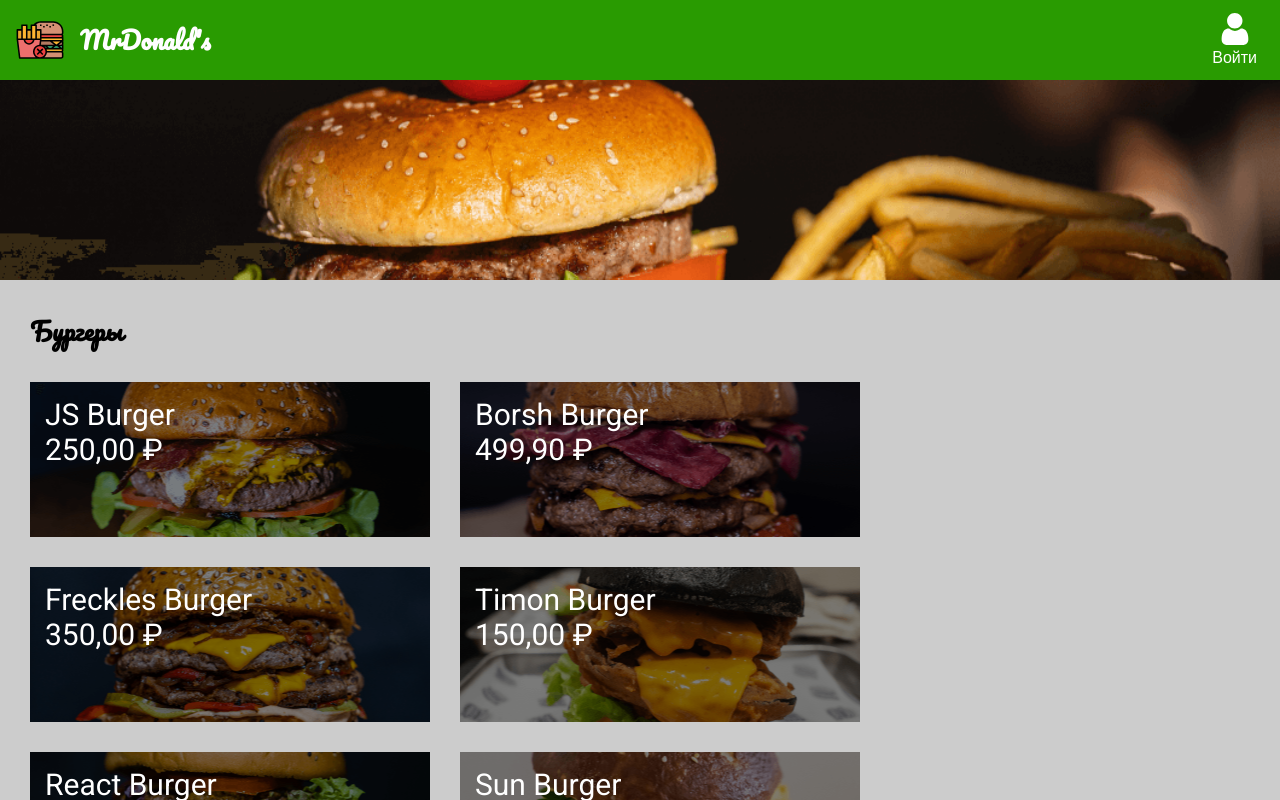
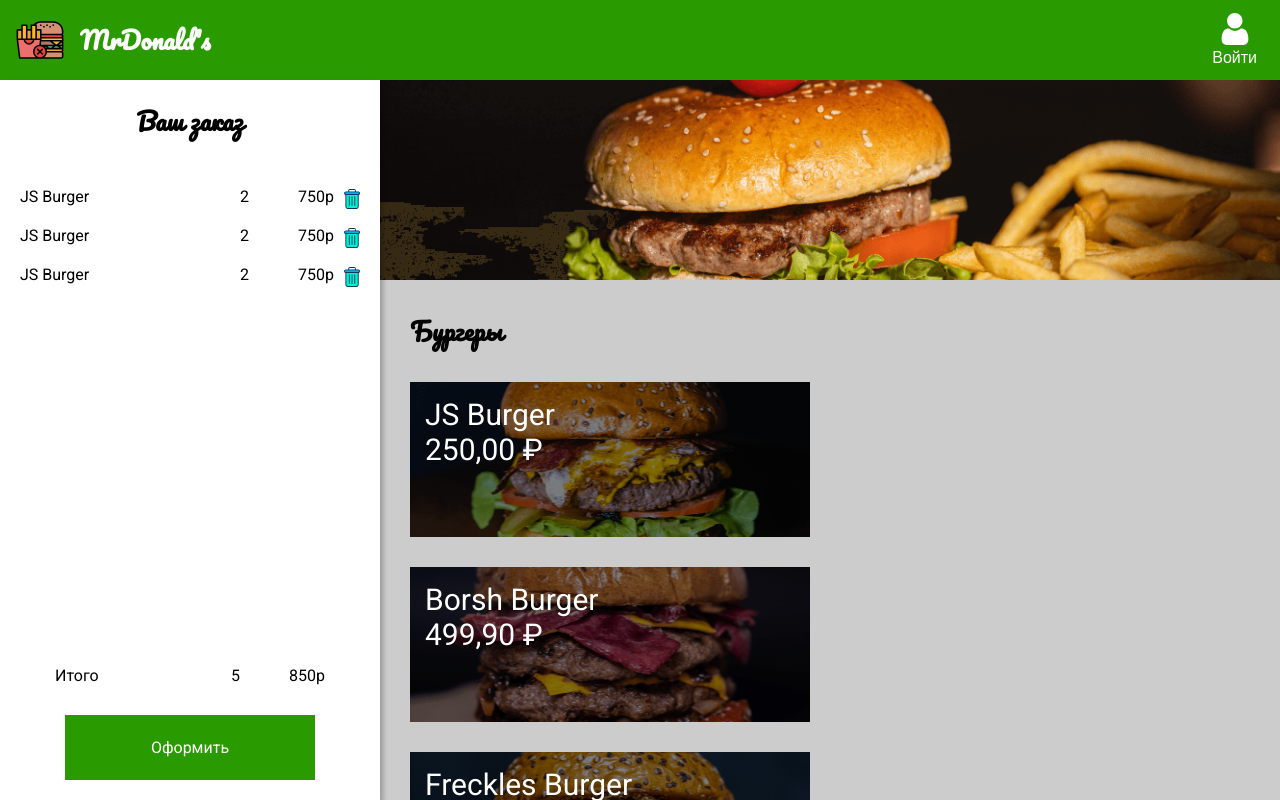
Before and after one commit to RillKoff/glo-react, a React (Create React App) app: page / in a window 1280 px wide. Shown: the top 800 px of the page. Built offline with nearby package versions, Linux system fonts and the light colour scheme.

Commit message:
third task

```diff
--- a/src/App.js
+++ b/src/App.js
@@ -3,6 +3,7 @@
 import { Menu } from './Components/menu';
 import { GlobalStyle } from './Components/GlobalStyle';
 import { ModalItem } from './Components/ModelItem';
+import { Order } from './Components/Order'
 
 
 function App() {
@@ -14,6 +15,7 @@
     <>
     <GlobalStyle/>
     <NavBar/>
+    <Order/>
     <Menu setOpenItem={setOpenItem}/>
     <ModalItem openItem={openItem} setOpenItem={setOpenItem}/>
     </>
--- a/src/Components/ModelItem.js
+++ b/src/Components/ModelItem.js
@@ -1,5 +1,6 @@
 import React from 'react';
 import styled from 'styled-components';
+import { ButtonCheckout } from './buttonCheckout';
 
 const Overlay = styled.div`
     position: fixed;
@@ -26,8 +27,25 @@
     background-image: url(${({img}) => img});
     background-position: center;
     background-size: cover;
-    margin-bottom: 20px;
 `;
+
+const Content = styled.section`
+    display: flex;
+    flex-direction: column;
+    justify-content: space-between;
+    height: calc(100% - 200px);
+    padding: 30px;
+`;
+
+const HeaderContent = styled.div`
+    display: flex;
+    justify-content: space-between;
+    font-size: 24px;
+    font-weight: 700;
+    font-family: 'Pacifico', cursive
+`;
+
+
 
 export const ModalItem = ({ openItem, setOpenItem }) => {
 
@@ -44,7 +62,13 @@
 
         <Modal>
             <ModalBanner img={openItem.img}/>
-            {openItem.name}
+            <Content>
+                <HeaderContent>
+                    <div>{openItem.name}</div>
+                    <div>{openItem.price}</div>
+                </HeaderContent>
+                <ButtonCheckout>Добавить</ButtonCheckout>
+            </Content>
         </Modal>
     </Overlay>
     )
--- /dev/null
+++ b/src/Components/Order.js
@@ -0,0 +1,67 @@
+import React from 'react';
+import styled from 'styled-components';
+import { ButtonCheckout } from './buttonCheckout';
+import { OrderListItem } from './OrderListItem';
+
+
+const OrderStyled = styled.section`
+    display: flex;
+    flex-direction: column;
+    position: fixed;
+    top: 80px;
+    left: 0;
+    background: #fff;
+    min-width: 380px;
+    height: calc(100% - 80px);
+    box-shadow: 3px 4px 5px rgba(0, 0, 0, 0.25);
+    padding: 20px;
+`;
+
+const OrderTitle = styled.h2`
+    text-align: center;
+    margin-bottom: 30px;
+`;
+
+const OrderWrapper = styled.div`
+    flex-grow: 1;
+`;
+
+const OrderList = styled.ul`
+
+`;
+
+const OrderTotal = styled.div`
+    display: flex;
+    margin: 0 35px 30px;
+    & span:first-child {
+        flex-grow: 1;
+    }
+`;
+
+const TotalPrice = styled.span`
+    text-align: right;
+    min-width: 65px;
+    margin-left: 20px;
+`;
+
+export const Order = () => {
+    return (
+        <OrderStyled>
+            <OrderTitle>Ваш заказ</OrderTitle>
+            <OrderWrapper>
+                <OrderList>
+                    <OrderListItem/>
+                    <OrderListItem/>
+                    <OrderListItem/>
+                </OrderList>
+
+            </OrderWrapper>
+            <OrderTotal>
+                <span>Итого</span>
+                <span>5</span>
+                <TotalPrice>850р</TotalPrice>
+            </OrderTotal>
+            <ButtonCheckout>Оформить</ButtonCheckout>
+        </OrderStyled>
+    )
+}
--- /dev/null
+++ b/src/Components/OrderListItem.js
@@ -0,0 +1,40 @@
+import React from 'react';
+import styled from 'styled-components';
+import trashImage from '../image/trash.svg';
+
+const TrashButton = styled.button`
+    width: 24p;
+    height: 24px;
+    border-color: transparent;
+    background-color: transparent;
+    background-image: url(${trashImage});
+    background-position: center;
+    background-size: cover;
+    background-repeat: no-repeat;
+    cursor: pointer;
+`;
+
+const ItemName = styled.span`
+    flex-grow: 1;
+`;
+
+const ItemPrice = styled.span`
+    margin-left: 20px;
+    margin-right: 10px;
+    min-width: 65px;
+    text-align: right;
+`;
+
+const OrderItemStyled = styled.li`
+    display: flex;
+    margin: 15px 0;
+`;
+
+export const OrderListItem = () => (
+    <OrderItemStyled>
+        <ItemName>JS Burger</ItemName>
+        <span>2</span>
+        <ItemPrice>750р</ItemPrice>
+        <TrashButton/>
+    </OrderItemStyled>
+);
--- /dev/null
+++ b/src/Components/buttonCheckout.js
@@ -0,0 +1,21 @@
+import styled from 'styled-components';
+
+export const ButtonCheckout = styled.button`
+    display: block;
+    margin: 0 auto;
+    width: 250px;
+    height: 65px;
+    font-size: inherit;
+    font-family: inherit;
+    background-color: #299B01;
+    color: #fff;
+    border-color: transparent;
+    cursor: pointer;
+    transition-property: color, background-color, border-color;
+    transition-duration: .3s;
+    &:hover{
+        background-color: #fff;
+        color: #299B01;
+        border-color: #299B01;
+    }
+`;
--- a/src/Components/menu.js
+++ b/src/Components/menu.js
@@ -7,6 +7,7 @@
 const MenuStyled = styled.main`
     background-color: #ccc;
     margin-top: 80px;
+    margin-left: 380px;
 `;
 
 const SectionMenu = styled.section`
```
Also changed, not shown: src/image/trash.svg (added).
